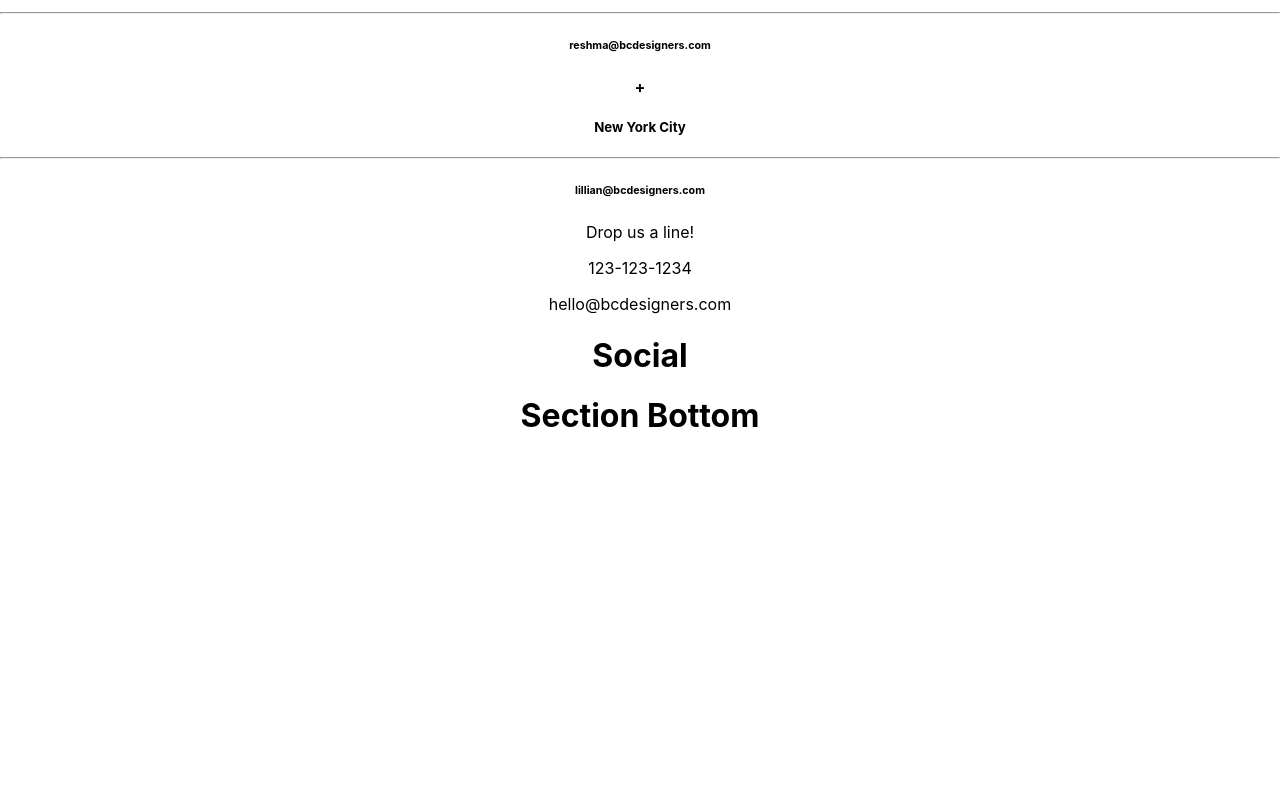
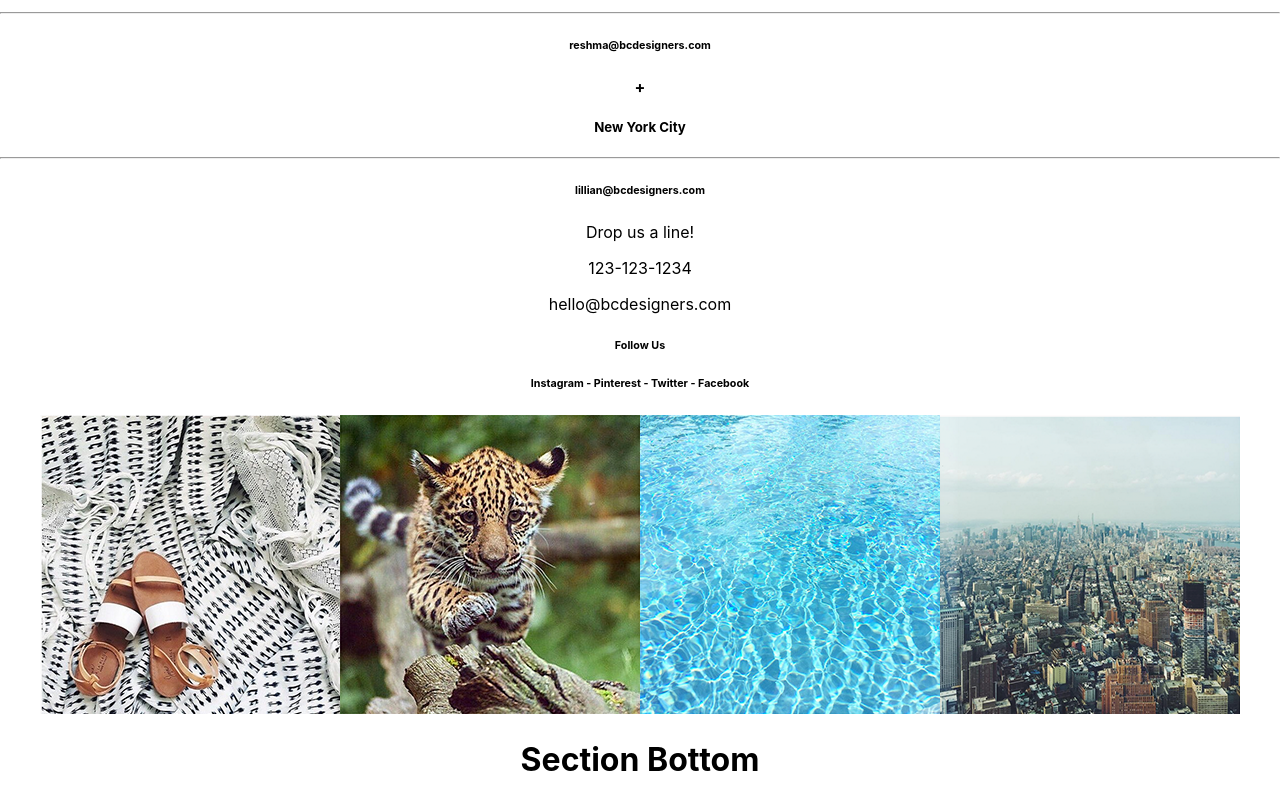
Before and after one commit to hentschellj/bc-designers, a React (Create React App) app: page / in a window 1280 px wide. Shown: the part 8658-9458 px from the top of the page. Before the commit the page ends 9115 px from the top, so only its background shows below. Built offline with nearby package versions, Linux system fonts and the light colour scheme.

Commit message:
Added content for Social

```diff
--- a/src/components/Social.js
+++ b/src/components/Social.js
@@ -1,10 +1,28 @@
 import React from 'react';
+import socialOne from '../assets/social1.png';
+import socialTwo from '../assets/social2.png';
+import socialThree from '../assets/social3.png';
+import socialFour from '../assets/social4.png';
 
 class Social extends React.Component {
   render() {
     return (
       <div className="social">
-        <h1>Social</h1>
+        <div className="container">
+          <div className="row">
+            <div className="social-top">
+              <h6 className="follow">Follow Us</h6>
+              <h6>Instagram <span>-</span> Pinterest <span>-</span> Twitter <span>-</span> Facebook</h6>
+            </div>
+
+            <div className="social-images">
+              <img src={socialOne} alt="Social One" />
+              <img src={socialTwo} alt="Social Two" />
+              <img src={socialThree} alt="Social Three" />
+              <img src={socialFour} alt="Social Four" />
+            </div>
+          </div>
+        </div>
       </div>
     )
   }
```
